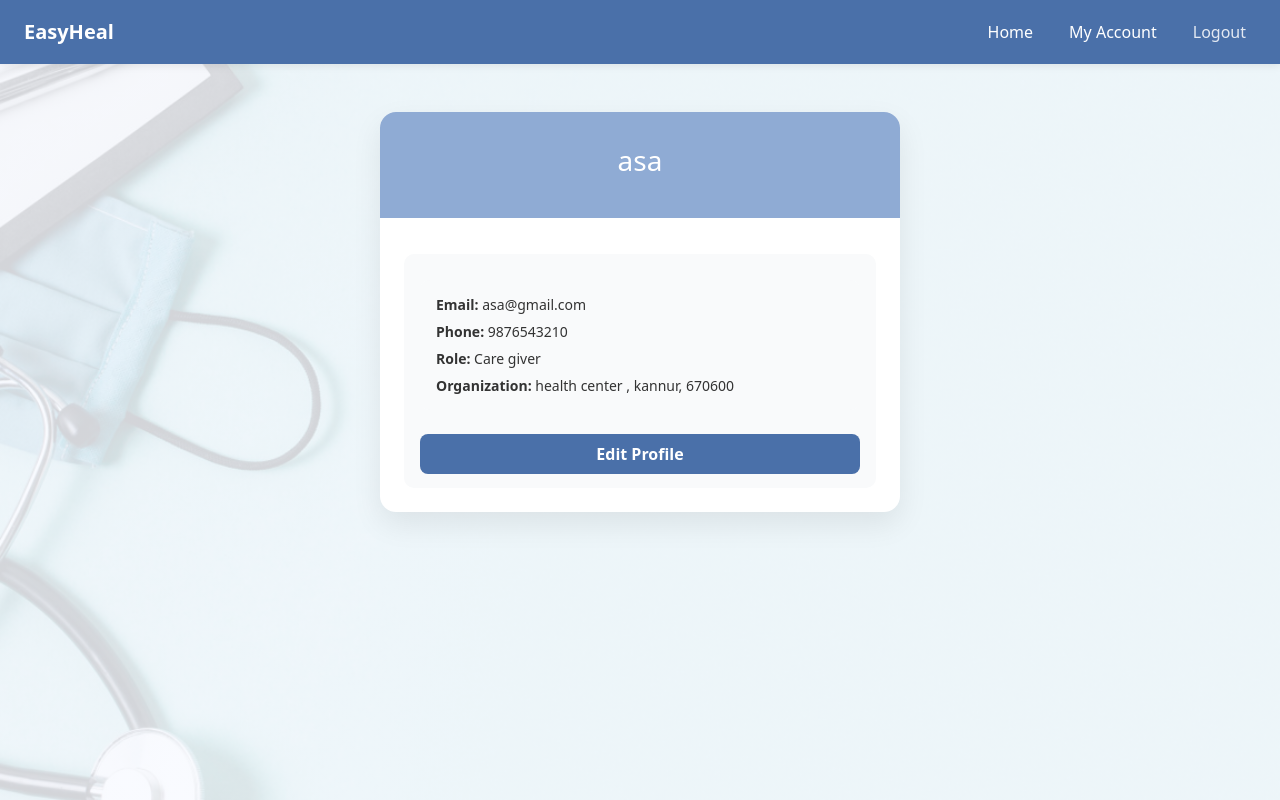
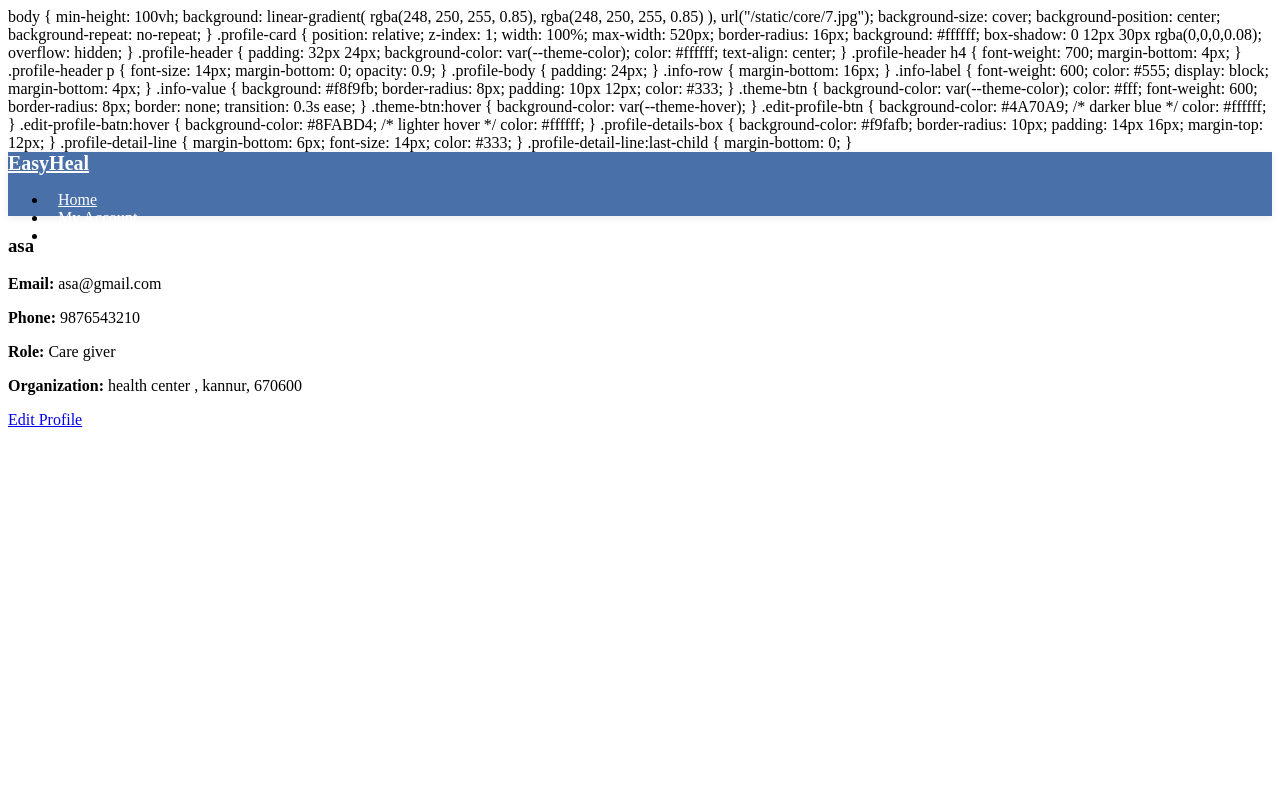
Before and after one commit to FaheemaTamton/EasyHeal, a Django app: page /account/ in a window 1280 px wide. Run offline with Django 5.2, Linux system fonts and the light colour scheme; a user stored in the database is signed in; data comes from the database, SQL or seed files in the repository.

Commit message:
Update EasyHeal

```diff
--- a/backend/templates/my_account.html
+++ b/backend/templates/my_account.html
@@ -2,19 +2,7 @@
 <!DOCTYPE html>
 <html lang="en">
 <head>
-  <meta charset="UTF-8">
-  <title>My Account</title>
-  <meta name="viewport" content="width=device-width, initial-scale=1.0">
 
-
-  <!-- Bootstrap -->
-  <link href="https://cdn.jsdelivr.net/npm/bootstrap@5.3.3/dist/css/bootstrap.min.css" rel="stylesheet">
-
-  <style>
-    :root {
-      --theme-color: #8FABD4;
-      --theme-hover: #4A70A9;
-    }
 
     body {
   min-height: 100vh;
```
Also changed, not shown: backend/templates/alarm_ringing.html (+1 -16 lines).
